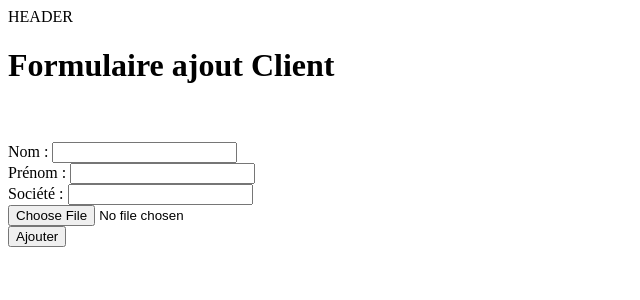
After one commit to SIMAM77/crm-freelance, a PHP site: template View/admin/client/add.html.twig in a window 1280 px wide. The commit adds this page. Shown: the top 300 px of the page, without its empty margins (0-640 px from the left). Run offline with PHP 8.4, Linux system fonts and the light colour scheme; the template is opened without the code that fills it, so the values that code supplies are empty; some libraries are stand-ins or nearby versions.

Commit message:
upload file for client

```diff
--- /dev/null
+++ b/View/admin/client/add.html.twig
@@ -0,0 +1,33 @@
+{% extends "adminBase.html.twig" %}
+{% block title %}Client{% endblock %}
+
+{% block body %}
+
+    <h1>Formulaire ajout Client</h1>
+    <br /><br />
+
+   <section class="addCust_wrapper">
+        <div class="addCust_wrapper-form">
+            <form method="post" action="/add-client" enctype="multipart/form-data">
+                <div>
+                    <label for="lastname">Nom :</label>
+                    <input type="text" name="lastname" id="lastname">
+                </div>
+                <div>
+                    <label for="firstname">Prénom :</label>
+                    <input type="text" name="firstname" id="firstname">
+                </div>
+                <div>
+                    <label for="company">Société :</label>
+                    <input type="text" name="company" id="company">
+                </div>
+
+                <div class="addCust_wrapper-logo">
+                    <input type="file" name="file">
+                </div>
+
+                <input type="submit" value="Ajouter">
+            </form>
+        </div>
+    </section>
+{% endblock %}
--- a/View/admin/client/list.html.twig
+++ b/View/admin/client/list.html.twig
@@ -3,7 +3,8 @@
 
 {% block body %}
 
-    ICI NOS CLIENTS
+    <h1>ICI NOS CLIENTS</h1>
+    <a href="/add-client">+</a>
     <br /><br />
 
     {% for cl in clients %}
--- a/config/routes.yaml
+++ b/config/routes.yaml
@@ -11,6 +11,10 @@ client :
   path: /client?id={id}
   defaults: { _controller: 'Controller\ClientsController::viewClient' }
 
+add-client :
+  path: /add-client
+  defaults: { _controller: 'Controller\ClientsController::addClient' }
+
 
 # BACK OFFICE
 super :
```
Also changed, not shown: Controller/ClientsController.php (+38 -0 lines), Model/ClientModel.php (+6 -6 lines), assets/upload/bot.png (added).
